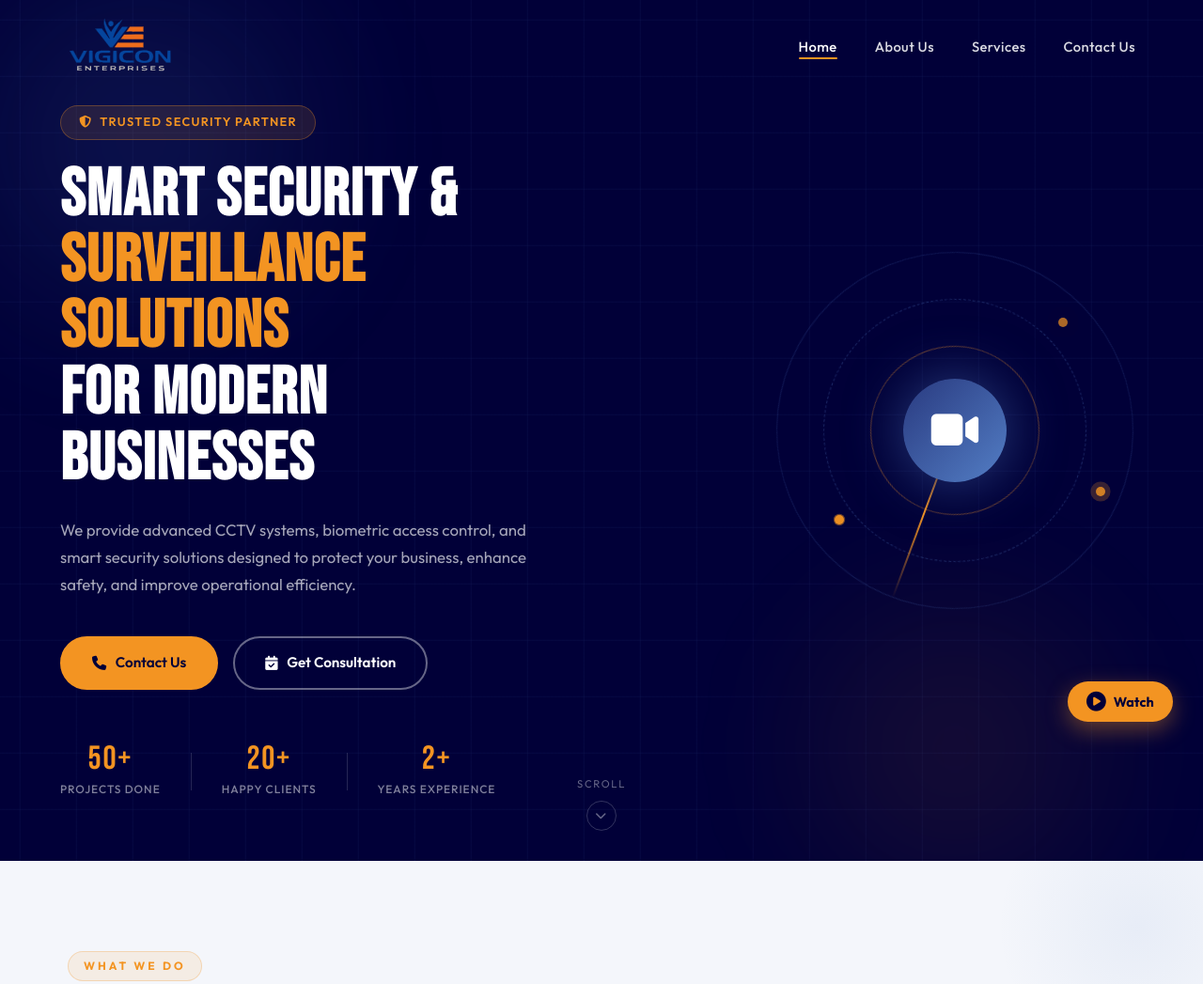
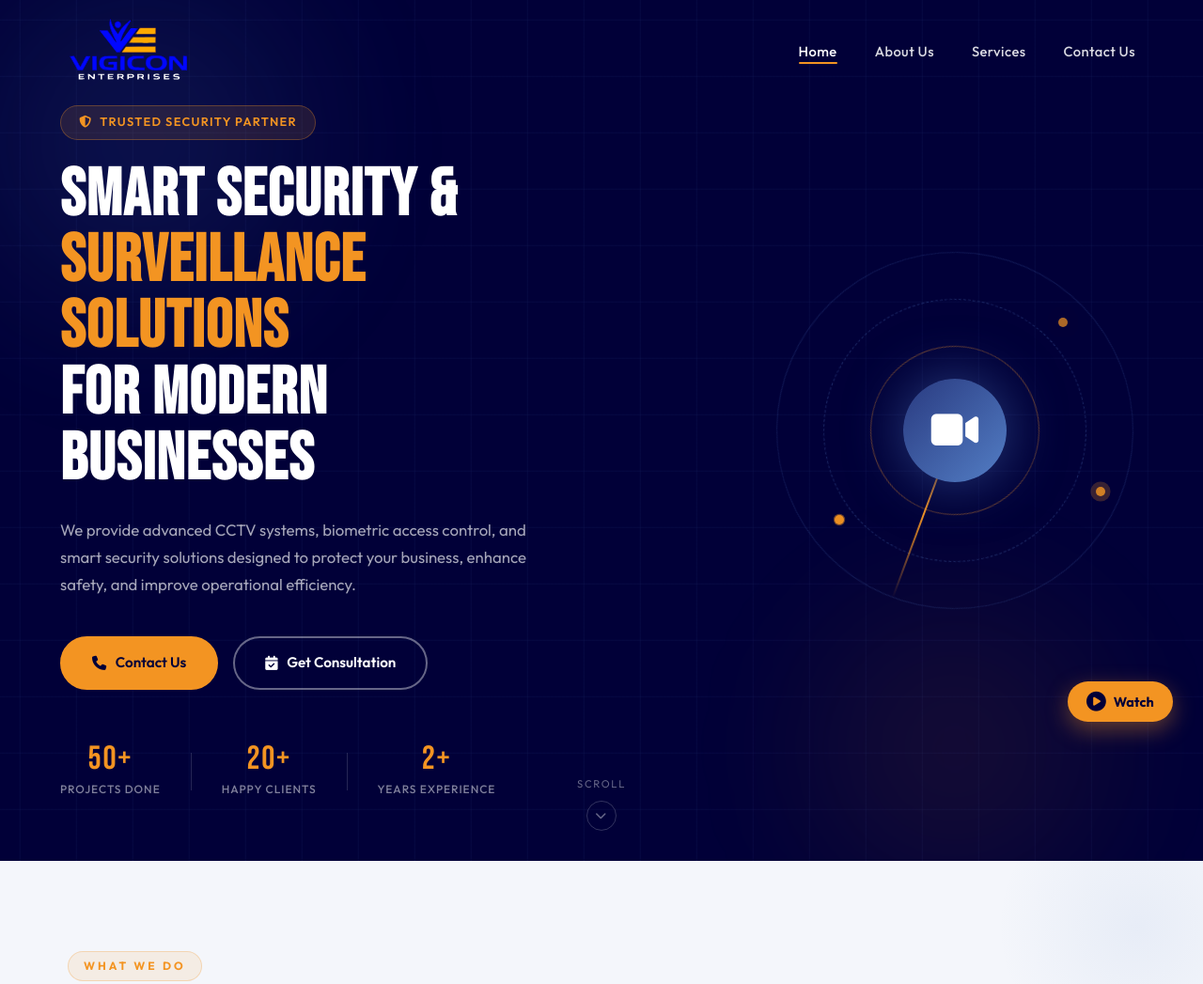
Before and after one commit to harsh22-del/vigicon-web, a plain HTML site: page index.html in a window 1280 px wide. Shown: the top 1047 px of the page at 94% size. Drawn offline with Linux system fonts and the light colour scheme.

Commit message:
web update

```diff
--- a/style.css
+++ b/style.css
@@ -158,8 +158,15 @@ body {
   justify-content: space-between;
 }
 
-.nav-logo { display: flex; align-items: center; text-decoration: none; }
-.logo-img { height: 60px; width: auto; }
+.nav-logo {
+  display: flex; align-items: center; text-decoration: none;
+ }
+.logo-img { height: 70px; width: auto;
+/*filter:drop-shadow(1px 1px 2px rgba(247, 246, 243, 0.53));
+*/
+filter:brightness(1.3) contrast(3.2);
+}
+
 
 .nav-menu {
   display: flex;
@@ -938,7 +945,7 @@ body {
   border-bottom: 1px solid rgba(255,255,255,0.08);
 }
 
-.footer-logo { height: 40px; margin-bottom: 1rem; }
+.footer-logo { height: 70px; margin-bottom: 1rem; }
 
 .footer-tagline {
   color: rgba(255,255,255,0.55);
```
